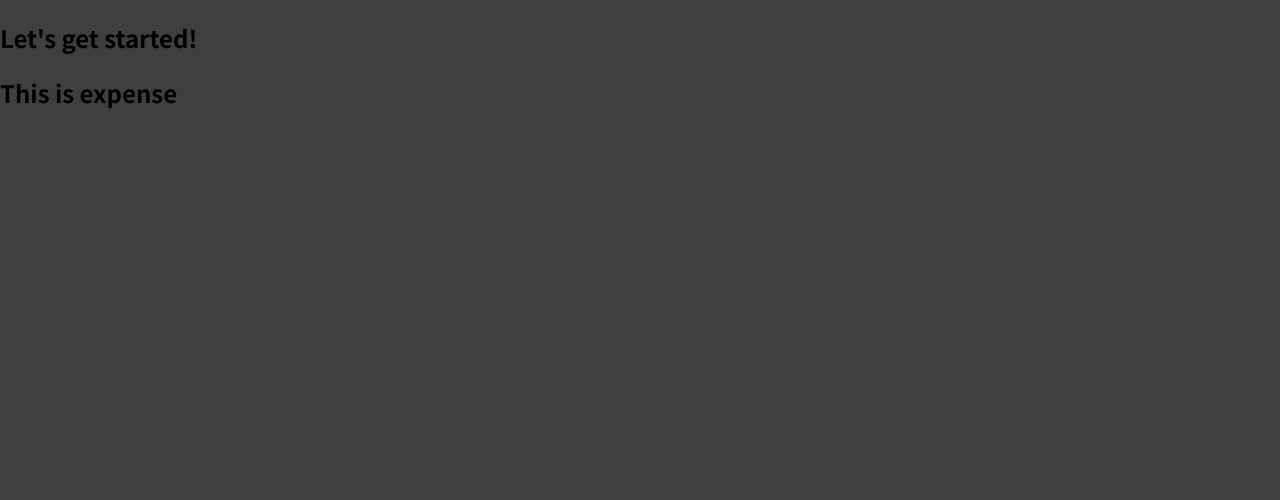
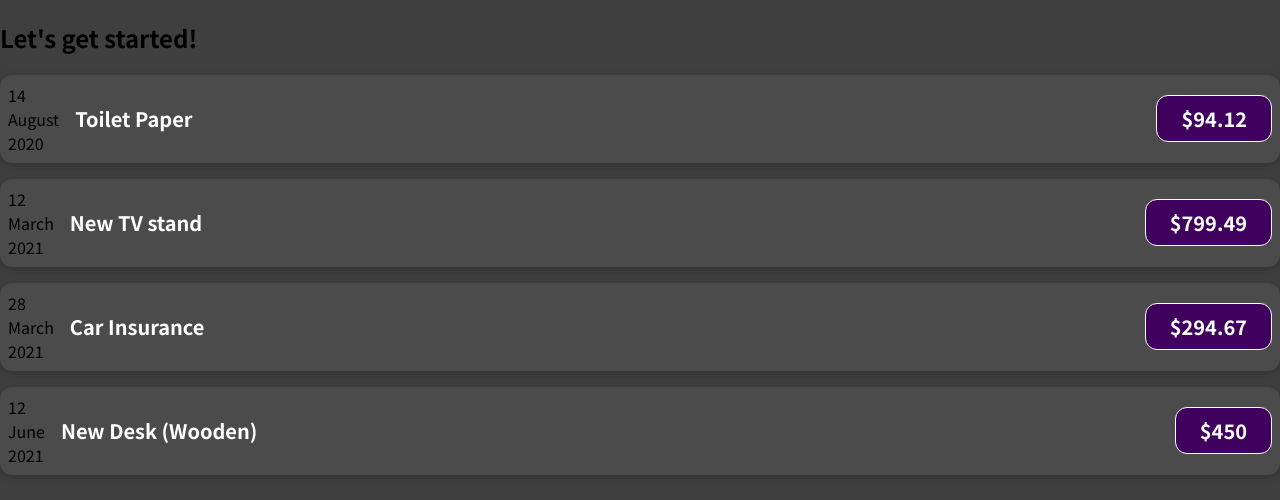
Before and after one commit to Anjana-Dunukara/react-self-guide, a JavaScript app: page / in a window 1280 px wide. Shown: the top 500 px of the page. Built offline with nearby package versions, Linux system fonts and the light colour scheme.

Commit message:
style and configure expense component

```diff
--- a/src/App.js
+++ b/src/App.js
@@ -1,10 +1,56 @@
 import ExpenseItem from "./components/ExpenseItem";
 
 function App() {
+  const expenses = [
+    {
+      id: "e1",
+      title: "Toilet Paper",
+      amount: 94.12,
+      date: new Date(2020, 7, 14),
+    },
+    {
+      id: "e2",
+      title: "New TV stand",
+      amount: 799.49,
+      date: new Date(2021, 2, 12),
+    },
+    {
+      id: "e3",
+      title: "Car Insurance",
+      amount: 294.67,
+      date: new Date(2021, 2, 28),
+    },
+    {
+      id: "e4",
+      title: "New Desk (Wooden)",
+      amount: 450,
+      date: new Date(2021, 5, 12),
+    },
+  ];
+
   return (
     <div>
       <h2>Let's get started!</h2>
-      <ExpenseItem />
+      <ExpenseItem
+        title={expenses[0].title}
+        amount={expenses[0].amount}
+        date={expenses[0].date}
+      />
+      <ExpenseItem
+        title={expenses[1].title}
+        amount={expenses[1].amount}
+        date={expenses[1].date}
+      />
+      <ExpenseItem
+        title={expenses[2].title}
+        amount={expenses[2].amount}
+        date={expenses[2].date}
+      />
+      <ExpenseItem
+        title={expenses[3].title}
+        amount={expenses[3].amount}
+        date={expenses[3].date}
+      />
     </div>
   );
 }
--- /dev/null
+++ b/src/components/ExpenseItem.css
@@ -0,0 +1,56 @@
+.expense-item {
+  display: flex;
+  justify-content: space-between;
+  align-items: center;
+  box-shadow: 0 2px 8px rgba(0, 0, 0, 0.25);
+  padding: 0.5rem;
+  margin: 1rem 0;
+  border-radius: 12px;
+  background-color: #4b4b4b;
+}
+
+.expense-item__description {
+  display: flex;
+  flex-direction: column;
+  gap: 1rem;
+  align-items: flex-end;
+  flex-flow: column-reverse;
+  justify-content: flex-start;
+  flex: 1;
+}
+
+.expense-item h2 {
+  color: #3a3a3a;
+  font-size: 1rem;
+  flex: 1;
+  margin: 0 1rem;
+  color: white;
+}
+
+.expense-item__price {
+  font-size: 1rem;
+  font-weight: bold;
+  color: white;
+  background-color: #40005d;
+  border: 1px solid white;
+  padding: 0.5rem;
+  border-radius: 12px;
+}
+
+@media (min-width: 580px) {
+  .expense-item__description {
+    flex-direction: row;
+    align-items: center;
+    justify-content: flex-start;
+    flex: 1;
+  }
+
+  .expense-item__description h2 {
+    font-size: 1.25rem;
+  }
+
+  .expense-item__price {
+    font-size: 1.25rem;
+    padding: 0.5rem 1.5rem;
+  }
+}
--- a/src/components/ExpenseItem.js
+++ b/src/components/ExpenseItem.js
@@ -1,5 +1,23 @@
-function ExpenseItem() {
-  return <h2>This is expense</h2>;
+import "./ExpenseItem.css";
+
+function ExpenseItem(props) {
+  const year = props.date.getFullYear();
+  const month = props.date.toLocaleString("en-US", { month: "long" });
+  const day = props.date.toLocaleString("en-US", { day: "2-digit" });
+
+  return (
+    <div className="expense-item">
+      <div>
+        <div>{day}</div>
+        <div>{month}</div>
+        <div>{year}</div>
+      </div>
+      <div className="expense-item__description">
+        <h2>{props.title}</h2>
+        <div className="expense-item__price">${props.amount}</div>
+      </div>
+    </div>
+  );
 }
 
 export default ExpenseItem;
```
